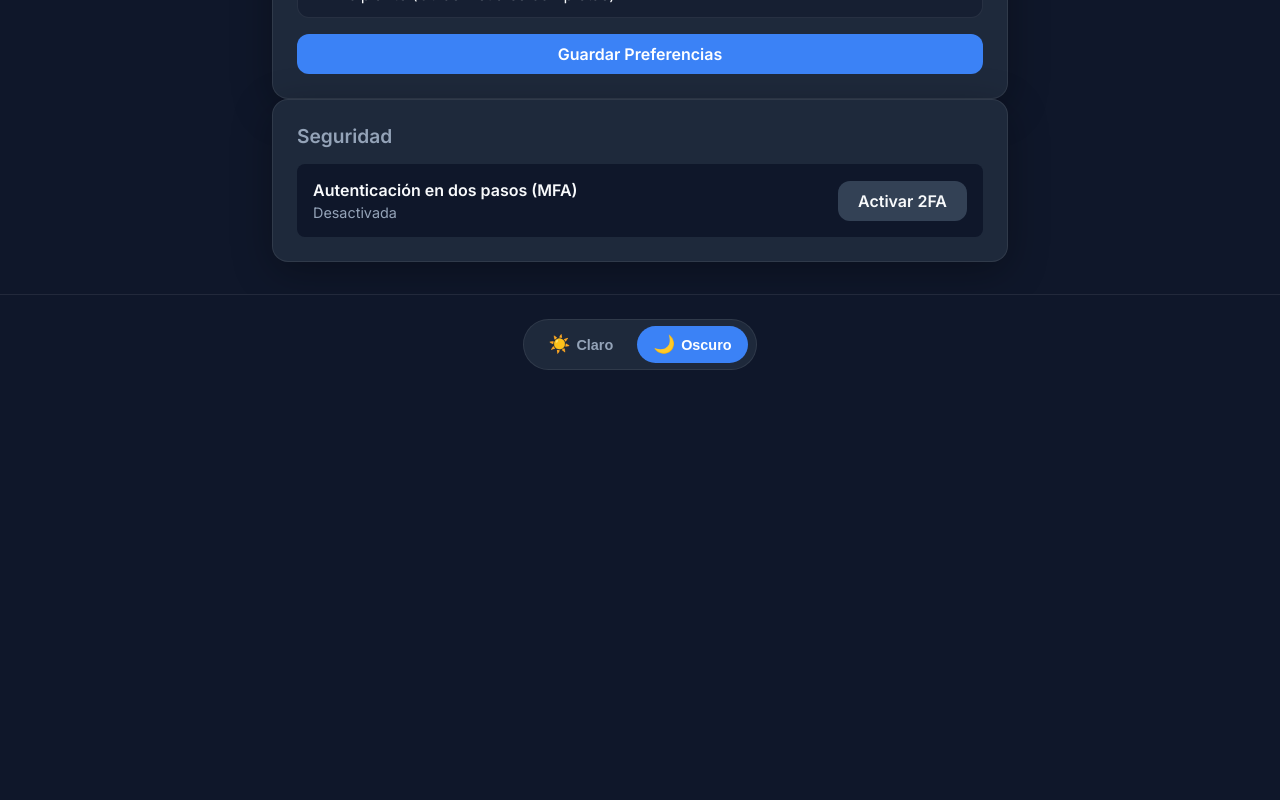
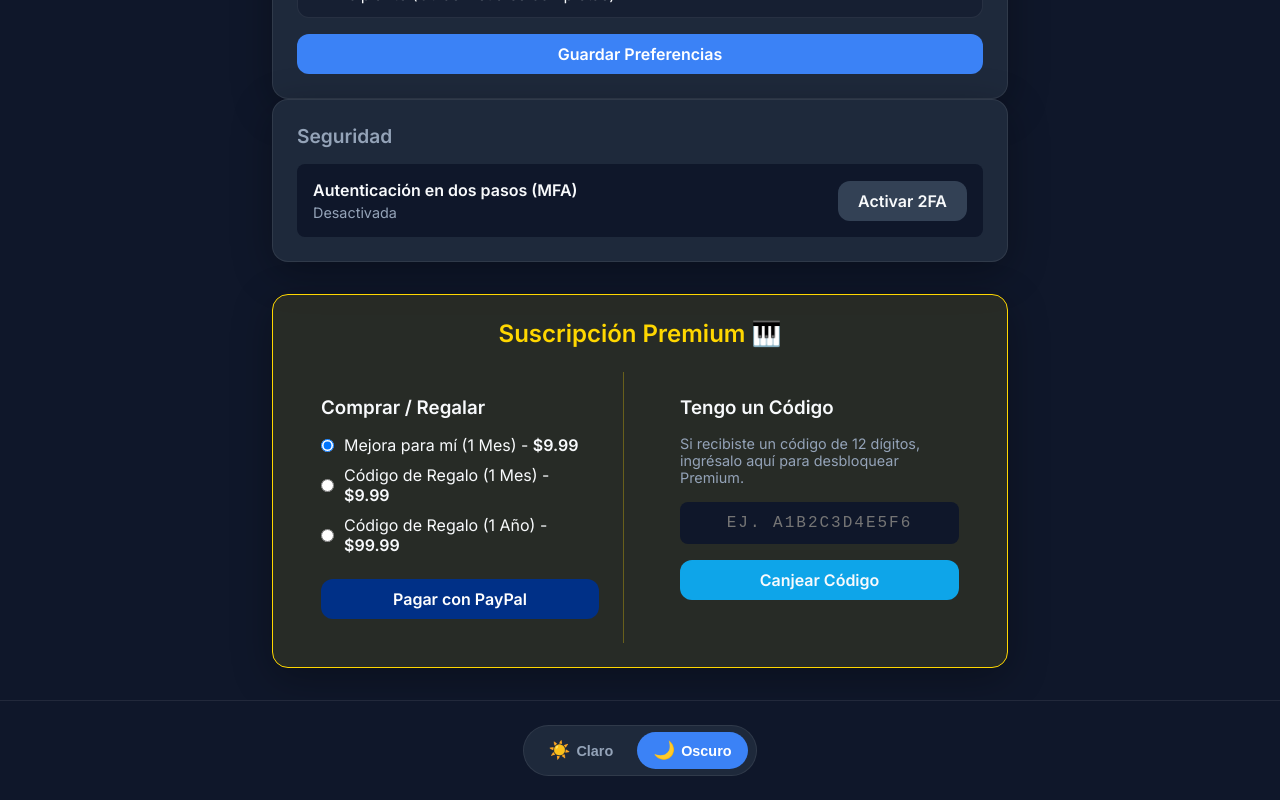
Before and after one commit to lordofdarkness1011-crypto/PianoFlowESPEcial, a React (Vite) app in the folder frontend/: page /profile in a window 1280 px wide. Shown: the part 575-1375 px from the top of the page. Before the commit the page ends 969 px from the top, so only its background shows below. Built offline with nearby package versions, Linux system fonts and the light colour scheme; no server answers; sample sign-in values are in the browser's storage.

Commit message:
feat: Permitir compra de códigos de regalo a usuarios que ya son Premium

```diff
--- a/frontend/src/components/PremiumUpgrade.jsx
+++ b/frontend/src/components/PremiumUpgrade.jsx
@@ -5,12 +5,14 @@ import { useNavigate } from 'react-router-dom';
 const API_URL = import.meta.env.VITE_API_URL || 'http://localhost:3000';
 
 const PremiumUpgrade = () => {
-    const { token } = useContext(AuthContext);
+    const { token, user } = useContext(AuthContext);
+    const isPremium = user?.tipo_suscripcion === 'premium' || user?.tipo_suscripcion === 'institucional';
+
     const [loading, setLoading] = useState(false);
     const [error, setError] = useState('');
     const [success, setSuccess] = useState('');
     const [giftCodeInput, setGiftCodeInput] = useState('');
-    const [tipoCompra, setTipoCompra] = useState('directo');
+    const [tipoCompra, setTipoCompra] = useState(isPremium ? 'regalo_1_mes' : 'directo');
     const navigate = useNavigate();
 
     const handlePaypal = async () => {
@@ -137,6 +139,7 @@ const PremiumUpgrade = () => {
                     <h3 style={{ color: 'var(--text-main)', marginBottom: '1rem' }}>Comprar / Regalar</h3>
 
                     <div style={{ display: 'flex', flexDirection: 'column', gap: '10px', marginBottom: '1.5rem' }}>
+                        {!isPremium && (
                             <label style={{ display: 'flex', alignItems: 'center', gap: '10px', cursor: 'pointer' }}>
                                 <input
                                     type="radio"
@@ -146,6 +149,7 @@ const PremiumUpgrade = () => {
                                 />
                                 <span>Mejora para mí (1 Mes) - <strong>$9.99</strong></span>
                             </label>
+                        )}
                         <label style={{ display: 'flex', alignItems: 'center', gap: '10px', cursor: 'pointer' }}>
                             <input
                                 type="radio"
--- a/frontend/src/pages/Profile.jsx
+++ b/frontend/src/pages/Profile.jsx
@@ -1,6 +1,7 @@
 import React, { useContext, useState, useEffect } from 'react';
 import { useNavigate } from 'react-router-dom';
 import { AuthContext } from '../context/AuthContext';
+import PremiumUpgrade from '../components/PremiumUpgrade';
 
 const API_URL = import.meta.env.VITE_API_URL || 'http://localhost:3000';
 
@@ -111,7 +112,7 @@ const Profile = () => {
                         )}
                     </div>
                     {!isPremium && (
-                        <button className="btn-system btn-accent" onClick={() => navigate('/rooms')}>Mejorar a Premium</button>
+                        <button className="btn-system btn-accent" onClick={() => document.getElementById('premium-section').scrollIntoView({ behavior: 'smooth' })}>Mejorar a Premium</button>
                     )}
                 </div>
             </div>
@@ -164,6 +165,10 @@ const Profile = () => {
                     )}
                 </div>
             </div>
+
+            <div id="premium-section" style={{ marginTop: '2rem' }}>
+                <PremiumUpgrade />
+            </div>
         </div>
     );
 };
```
Lines whose indentation alone changed are shown as unchanged.
